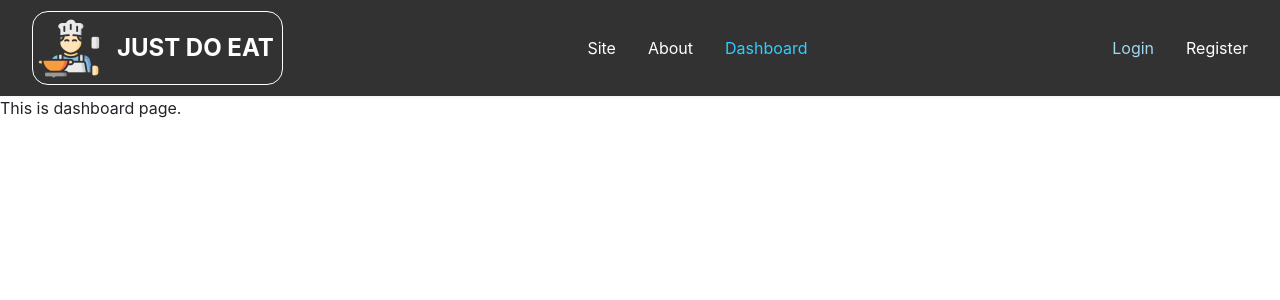
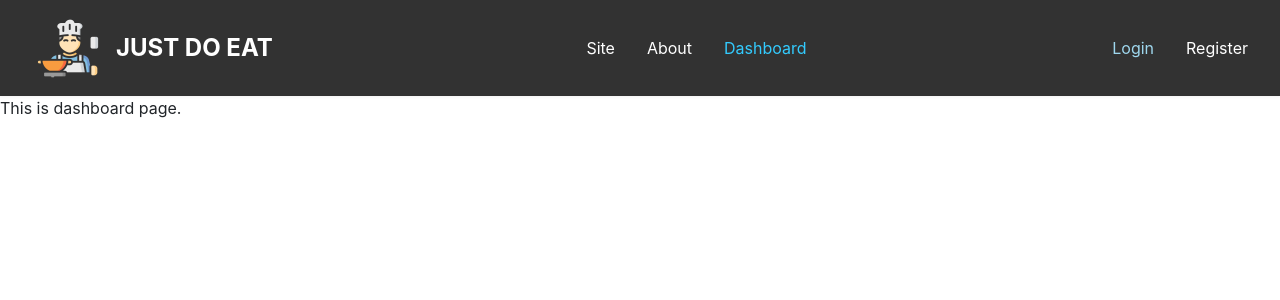
Before and after one commit to heybys/just-do-eat, a React (Create React App) app: page /dashboard in a window 1280 px wide. Shown: the top 300 px of the page. Built offline with nearby package versions, Linux system fonts and the light colour scheme.

Commit message:
update logo css (remove border)

```diff
--- a/src/page/layout/logo.css
+++ b/src/page/layout/logo.css
@@ -3,7 +3,7 @@
   align-items: center;
   gap: 16px;
   padding: 4px 8px 4px 4px;
-  border: 1px solid #fff;
+  /*border: 1px solid #fff;*/
   border-radius: 16px;
   box-sizing: border-box;
 }
```
